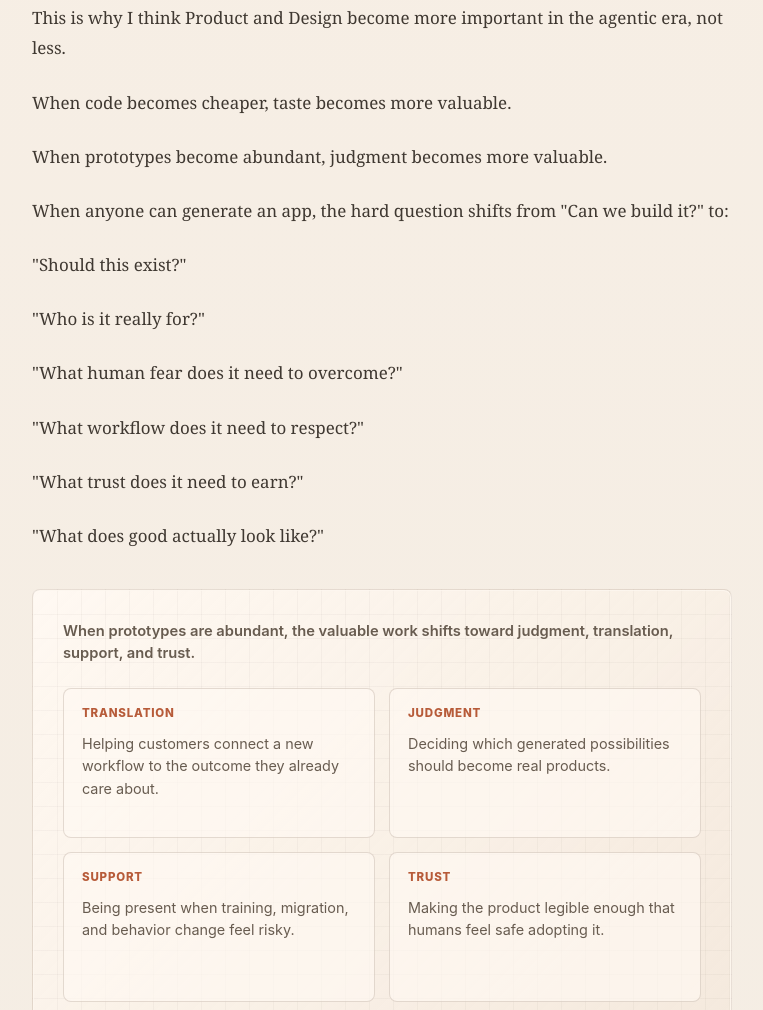
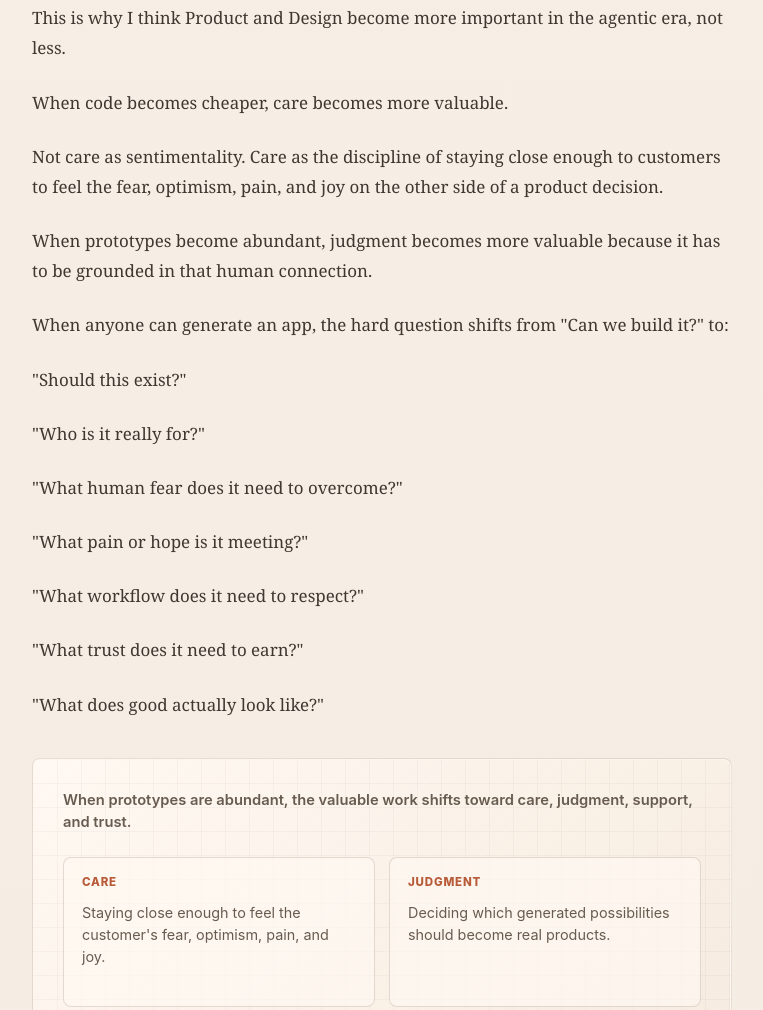
Before and after one commit to danielchu83/personalweb, a website: page articles/product-development-was-never-just-about-coding.html in a window 1280 px wide. Shown: the part 4854-5864 px from the top of the page, without its empty margins (258-1021 px from the left). Drawn offline with Linux system fonts and the light colour scheme.

Commit message:
Refine product care framing

```diff
--- a/articles/product-development-was-never-just-about-coding.html
+++ b/articles/product-development-was-never-just-about-coding.html
@@ -268,8 +268,16 @@
             This is why I think Product and Design become more important in the
             agentic era, not less.
           </p>
-          <p>When code becomes cheaper, taste becomes more valuable.</p>
-          <p>When prototypes become abundant, judgment becomes more valuable.</p>
+          <p>When code becomes cheaper, care becomes more valuable.</p>
+          <p>
+            Not care as sentimentality. Care as the discipline of staying close
+            enough to customers to feel the fear, optimism, pain, and joy on the
+            other side of a product decision.
+          </p>
+          <p>
+            When prototypes become abundant, judgment becomes more valuable
+            because it has to be grounded in that human connection.
+          </p>
           <p>
             When anyone can generate an app, the hard question shifts from "Can
             we build it?" to:
@@ -277,6 +285,7 @@
           <p>"Should this exist?"</p>
           <p>"Who is it really for?"</p>
           <p>"What human fear does it need to overcome?"</p>
+          <p>"What pain or hope is it meeting?"</p>
           <p>"What workflow does it need to respect?"</p>
           <p>"What trust does it need to earn?"</p>
           <p>"What does good actually look like?"</p>
@@ -284,12 +293,12 @@
           <figure class="concept-figure evidence-board product-design-figure" aria-labelledby="product-design-title">
             <figcaption id="product-design-title">
               When prototypes are abundant, the valuable work shifts toward
-              judgment, translation, support, and trust.
+              care, judgment, support, and trust.
             </figcaption>
             <div class="artifact-record" aria-label="Product judgment in the agentic era">
               <div>
-                <span>Translation</span>
-                <p>Helping customers connect a new workflow to the outcome they already care about.</p>
+                <span>Care</span>
+                <p>Staying close enough to feel the customer's fear, optimism, pain, and joy.</p>
               </div>
               <div>
                 <span>Judgment</span>
```
